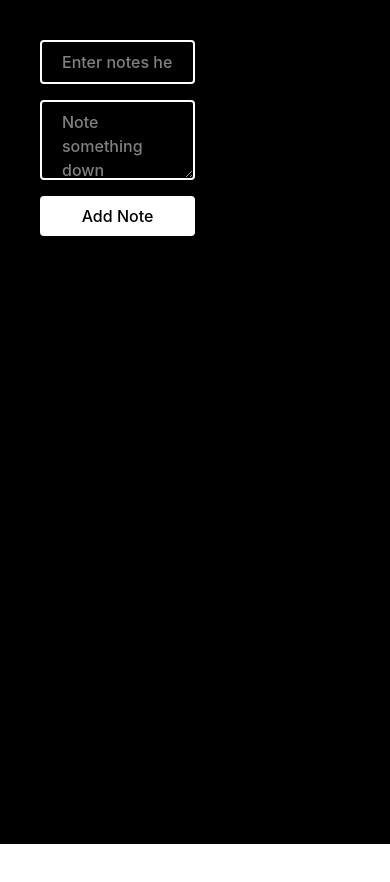
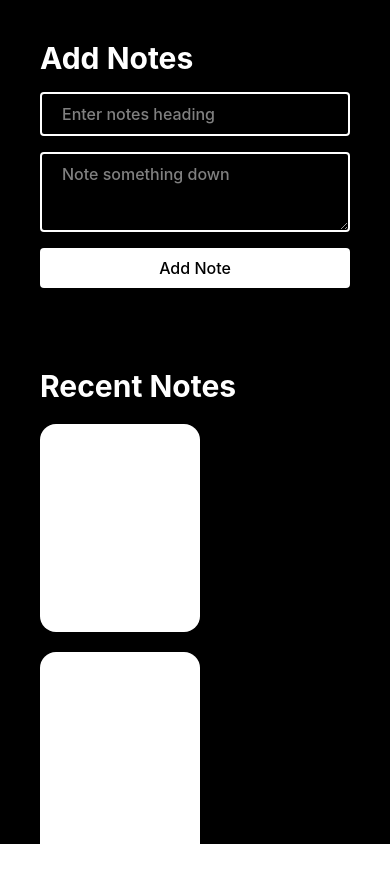
Before and after one commit to bhushank45/React-Projects, a React (Vite) app in the folder notes-app/: page / in a window 390 px wide. Shown: the top 882 px of the page. Before the commit the page ends 844 px from the top, so only its background shows below. Built offline with nearby package versions, Linux system fonts and the light colour scheme.

Commit message:
feat(notes-app): build notes dashboard UI
Add a responsive layout with a note entry form and Recent Notes section.

```diff
--- a/notes-app/src/App.jsx
+++ b/notes-app/src/App.jsx
@@ -1,8 +1,15 @@
 const App = () => {
+  const submitHandler = (e) => {
+    e.preventDefault();
+    console.log("Form submitted successfully");
+  };
   return (
-    <div className="h-screen bg-black text-white">
-      <form className="flex justify-between items-start p-10">
-        <div className="flex flex-col items-start gap-4 w-1/2">
+    <div className="h-screen lg:flex bg-black text-white">
+      <form
+        onSubmit={submitHandler}
+        className="flex flex-col gap-4 lg:w-1/2  items-start p-10"
+      >
+        <h1 className="text-3xl font-bold">Add Notes</h1>
         <input
           type="text"
           placeholder="Enter notes heading"
@@ -12,11 +19,20 @@ const App = () => {
           placeholder="Note something down"
           className="px-5 py-2 w-full font-medium  h-20 border-2 rounded outline-none"
         />
-          <button className="w-full bg-white font-medium text-black rounded px-5 py-2">Add Note</button>
+        <button className="w-full bg-white font-medium text-black rounded px-5 py-2">
+          Add Note
+        </button>
+      </form>
+      <div className="p-10 lg:w-1/2 lg:border-l">
+        <h1 className="text-3xl font-bold">Recent Notes</h1>
+        <div className="flex flex-wrap gap-5 h-full mt-5 overflow-auto">
+          <div className="w-40 h-52 bg-white rounded-2xl"></div>
+          <div className="w-40 h-52 bg-white rounded-2xl"></div>
+          <div className="w-40 h-52 bg-white rounded-2xl"></div>
         </div>
-      </form>
       </div>
-  )
-}
+    </div>
+  );
+};
 
-export default App
+export default App;
```
Lines whose indentation alone changed are shown as unchanged.
